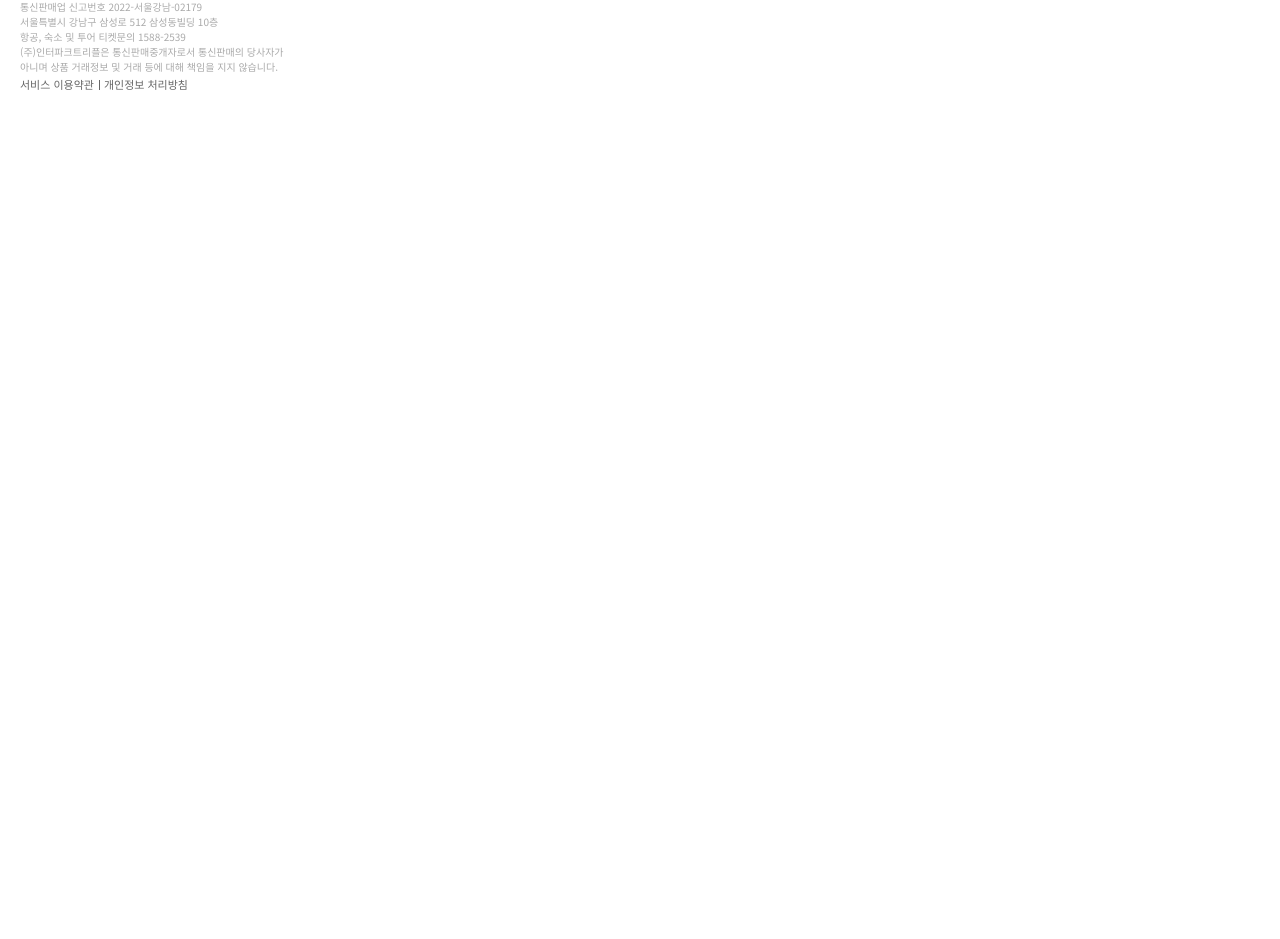
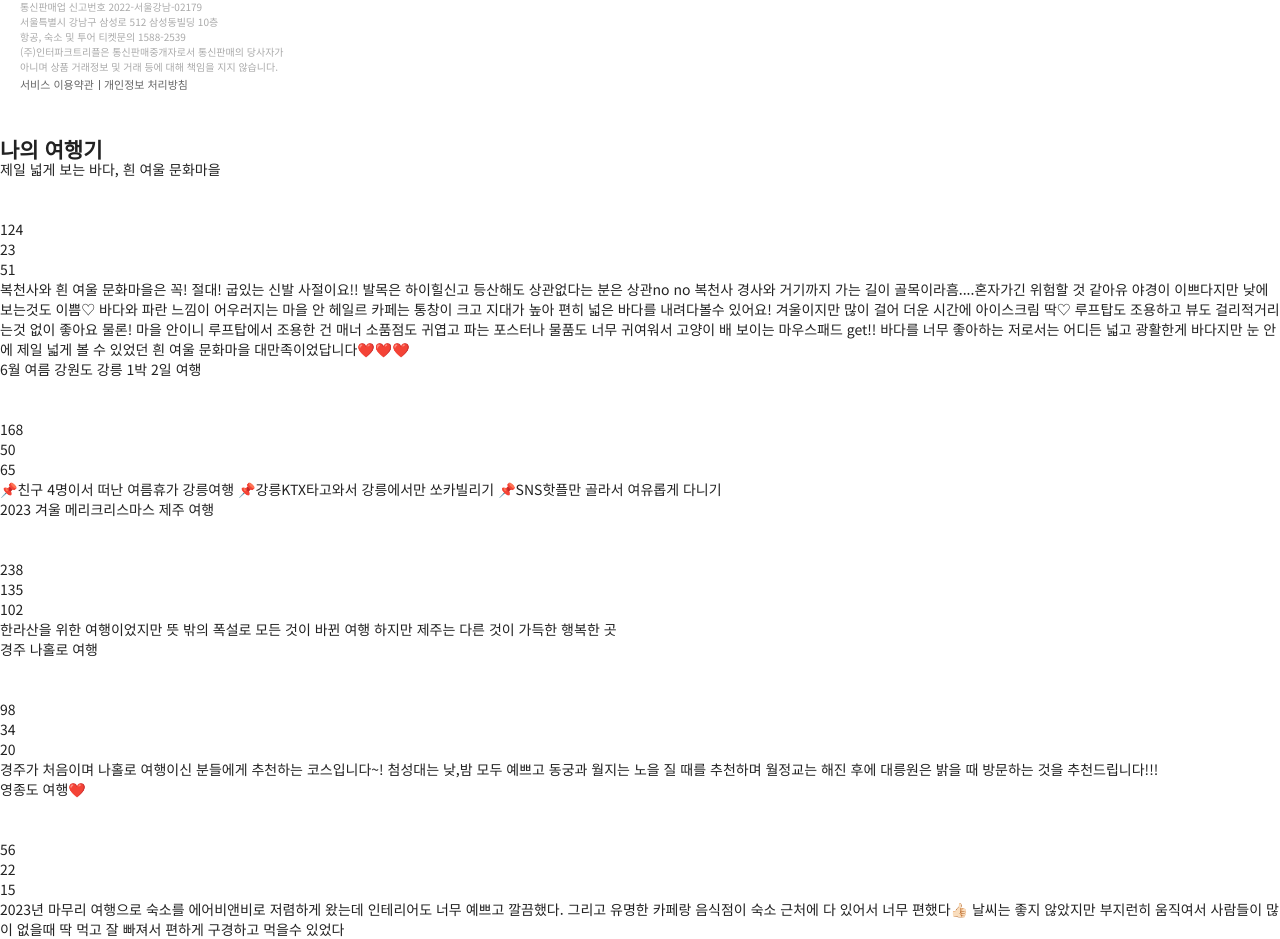
Before and after one commit to TeamC-Triple/team-c-triple, a React (Create React App) app: page / in a window 1280 px wide. Shown: the part 4480-5419 px from the top of the page. Before the commit the page ends 4619 px from the top, so only its background shows below. Built offline with nearby package versions, Linux system fonts and the light colour scheme.

Commit message:
MTSection4영역 시작

```diff
--- a/src/App.js
+++ b/src/App.js
@@ -3,15 +3,18 @@
 
 import dummyMagazine from './api/dummyMegazine.js';
 import { dummyRecoCourse } from './api/data_recommendCourse.js';
+import { dummyMyTripList } from './api/data_myTripList.js';
 
 import './App.css';
 import Home from './pages/Home.js';
 
 export const RecoCourseDataContext = React.createContext();
 export const MagazineDataContext = React.createContext();
+export const MyTripListDataContext = React.createContext();
 
 function App() {
     return (
+        <MyTripListDataContext.Provider value={dummyMyTripList}>
             <MagazineDataContext.Provider value={dummyMagazine}>
                 <RecoCourseDataContext.Provider value={dummyRecoCourse}>
                     <BrowserRouter>
@@ -23,6 +26,7 @@
                     </BrowserRouter>
                 </RecoCourseDataContext.Provider>
             </MagazineDataContext.Provider>
+        </MyTripListDataContext.Provider>
   );
 }
 
--- /dev/null
+++ b/src/api/data_myTripList.js
@@ -0,0 +1,64 @@
+// data_myTripList.js
+
+export const dummyMyTripList = [
+    {
+        id: 0,
+        title: '제일 넓게 보는 바다, 흰 여울 문화마을',
+        city: '부산',
+        firstDate: new Date(2024, 0, 1).getTime(),
+        lastDate: new Date(2024, 0, 2).getTime(),
+        recoNum: 124,
+        commentNum: 23,
+        downloadNum: 51,
+        photo:[],
+        reviewTxt: '복천사와 흰 여울 문화마을은 꼭! 절대! 굽있는 신발 사절이요!! 발목은 하이힐신고 등산해도 상관없다는 분은 상관no no 복천사 경사와 거기까지 가는 길이 골목이라흠....혼자가긴 위험할 것 같아유 야경이 이쁘다지만 낮에 보는것도 이쁨♡ 바다와 파란 느낌이 어우러지는 마을 안 헤일르 카페는 통창이 크고 지대가 높아 편히 넓은 바다를 내려다볼수 있어요! 겨울이지만 많이 걸어 더운 시간에 아이스크림 딱♡ 루프탑도 조용하고 뷰도 걸리적거리는것 없이 좋아요 물론! 마을 안이니 루프탑에서 조용한 건 매너 소품점도 귀엽고 파는 포스터나 물품도 너무 귀여워서 고양이 배 보이는 마우스패드 get!! 바다를 너무 좋아하는 저로서는 어디든 넓고 광활한게 바다지만 눈 안에 제일 넓게 볼 수 있었던 흰 여울 문화마을 대만족이었답니다❤️❤️❤️'
+    },
+    {
+        id: 1,
+        title: '6월 여름 강원도 강릉 1박 2일 여행',
+        city: '강릉',
+        firstDate: new Date(2024, 0, 1).getTime(),
+        lasgDate: new Date(2024, 0, 2).getTime(),
+        recoNum: 168,
+        commentNum: 50,
+        downloadNum: 65,
+        photo:[],
+        reviewTxt: '📌친구 4명이서 떠난 여름휴가 강릉여행 📌강릉KTX타고와서 강릉에서만 쏘카빌리기 📌SNS핫플만 골라서 여유롭게 다니기'
+    },
+    {
+        id: 2,
+        title: '2023 겨울 메리크리스마스 제주 여행',
+        city: '제주',
+        firstDate: new Date(2024, 0, 1).getTime(),
+        lasgDate: new Date(2024, 0, 2).getTime(),
+        recoNum: 238,
+        commentNum: 135,
+        downloadNum: 102,
+        photo:[],
+        reviewTxt: '한라산을 위한 여행이었지만 뜻 밖의 폭설로 모든 것이 바뀐 여행 하지만 제주는 다른 것이 가득한 행복한 곳'
+    },
+    {
+        id: 3,
+        title: '경주 나홀로 여행',
+        city: '경주',
+        firstDate: new Date(2024, 0, 1).getTime(),
+        lasgDate: new Date(2024, 0, 2).getTime(),
+        recoNum: 98,
+        commentNum: 34,
+        downloadNum: 20,
+        photo:[],
+        reviewTxt: '경주가 처음이며 나홀로 여행이신 분들에게 추천하는 코스입니다~! 첨성대는 낮,밤 모두 예쁘고 동궁과 월지는 노을 질 때를 추천하며 월정교는 해진 후에 대릉원은 밝을 때 방문하는 것을 추천드립니다!!!'
+    },
+    {
+        id: 4,
+        title: '영종도 여행❤️',
+        city: '인천',
+        firstDate: new Date(2024, 0, 1).getTime(),
+        lasgDate: new Date(2024, 0, 2).getTime(),
+        recoNum: 56,
+        commentNum: 22,
+        downloadNum: 15,
+        photo:[],
+        reviewTxt: '2023년 마무리 여행으로 숙소를 에어비앤비로 저렴하게 왔는데 인테리어도 너무 예쁘고 깔끔했다. 그리고 유명한 카페랑 음식점이 숙소 근처에 다 있어서 너무 편했다👍🏻 날씨는 좋지 않았지만 부지런히 움직여서 사람들이 많이 없을때 딱 먹고 잘 빠져서 편하게 구경하고 먹을수 있었다'
+    }
+]
--- /dev/null
+++ b/src/home_subcomp/MTSection4Item.js
@@ -0,0 +1,28 @@
+const MTSection4Item = ({id, title, city, firstDate, lastDate, recoNum, commentNum, downloadNum, photo, reviewTxt}) => {
+    return(
+        <li className="MTSection4Item">
+            <p>{title}</p>
+            <div className="photoList">
+                <div className="p_L">
+                    <img />
+                </div>
+                <div className="p_R">
+                    <img />
+                    <img />
+                    <img />
+                    <img />
+                </div>
+            </div>
+            <div className="info">
+                <p>{recoNum}</p>
+                <p>{commentNum}</p>
+                <p>{downloadNum}</p>
+            </div>
+            <p className="txt">
+                {reviewTxt}
+            </p>
+        </li>
+    );
+};
+
+export default MTSection4Item;
--- /dev/null
+++ b/src/homecomp/MTSection4.css
@@ -0,0 +1 @@
+@charset "utf-8";
--- /dev/null
+++ b/src/homecomp/MTSection4.js
@@ -0,0 +1,28 @@
+import { useContext, useEffect, useState } from 'react';
+import './MTSection4.css';
+
+import { MyTripListDataContext } from '../App';
+import MTSection4Item from '../home_subcomp/MTSection4Item';
+
+const MTSection3 = () => {
+    const MyTripList = useContext(MyTripListDataContext);
+
+    const [data, setData] = useState([]);
+
+    useEffect(() => {
+        setData(MyTripList);
+    })
+
+    return(
+        <div className="MTSection3">
+            <h2>나의 여행기</h2>
+            <div className='mytrip_list'>
+                <ul>
+                    {data.map((item) => <MTSection4Item key={item.id} {...item}/>)}
+                </ul>
+            </div>
+        </div>
+    );
+};
+
+export default MTSection3;
--- a/src/pages/Home.js
+++ b/src/pages/Home.js
@@ -5,6 +5,7 @@
 
 import HeaderIcon from "../common/HeaderIcon.js";
 import Footer1 from "../common/Footer1.js";
+import MTSection4 from "../homecomp/MTSection4.js"
 
 const Home = () => {
     return (
@@ -31,6 +32,7 @@
             <H1Section3 />
             <H1Section4 />
             <Footer1 />
+            <MTSection4 />
         </div>
     );
 };
```
Lines whose indentation alone changed are shown as unchanged.
